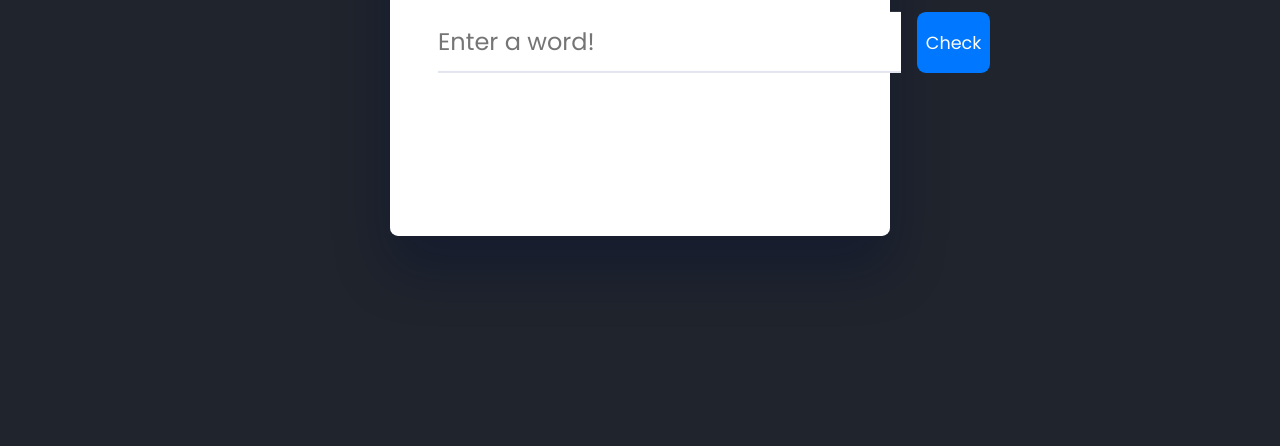
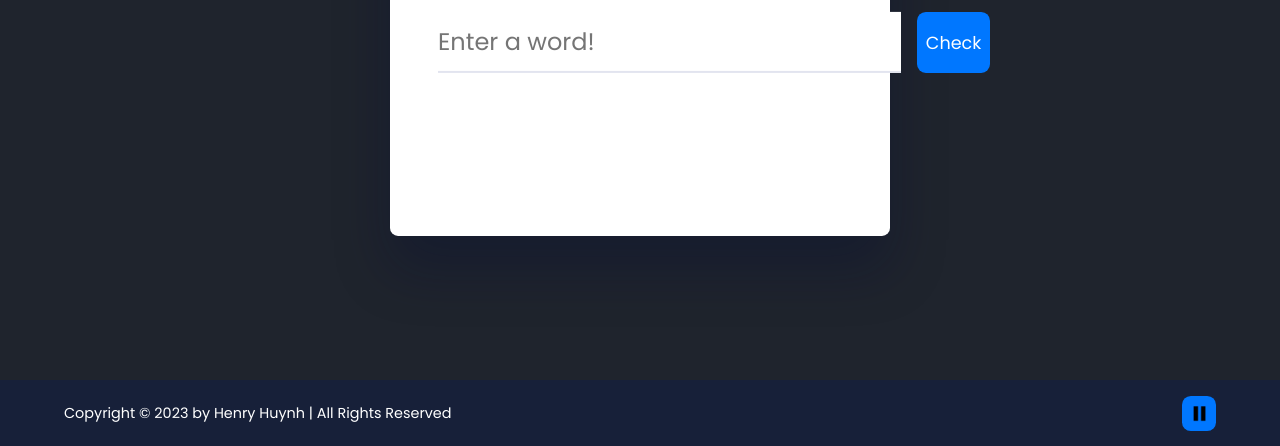
Before and after one commit to HenryQHuynh/palindromeChecker, a plain HTML site: page index.html in a window 1280 px wide. Shown: the part 354-800 px from the top of the page. Drawn offline with Linux system fonts and the light colour scheme.

Commit message:
Added in some royalty free music that can be played

```diff
--- a/index.html
+++ b/index.html
@@ -9,6 +9,7 @@
 </head>
 
 <body>
+   <section>
       <div class="container">
          <h2 class="app-title">Is it a Palindrome?</h2>
          <div class="input-wrapper">
@@ -17,5 +18,21 @@
          </div>
          <p id="result">Demo Text BB</p>
       </div>
+   </section>
+
+
+
+   <!-- footer design -->
+   <footer class="footer">
+      <div class="footer-text">
+         <p>Copyright &copy; 2023 by Henry Huynh | All Rights Reserved</p>
+      </div>
+
+      <div class="footer-music">
+         <audio id="music" src="assets/music/relaxing-light-background-116686.mp3" loop></audio>
+         <button id="playButton" class="play"></button>
+      </div>
+
+   </footer>
 </body>
 </html>
--- a/script.js
+++ b/script.js
@@ -2,6 +2,20 @@
 const button = document.querySelector("#btn");
 const inputText = document.querySelector("#input-text");
 const result = document.querySelector("#result");
+
+const music = document.querySelector("#music");
+const playButton = document.querySelector("#playButton");
+
+playButton.addEventListener("click", () => {
+   if (music.paused) {
+      music.play();
+      playButton.classList.remove("play");
+   } else {
+      music.pause();
+      playButton.classList.add("play");
+   }
+});
+
 
 // Adding Event Listener to Button
 button.addEventListener("click", () => {
--- a/styles.css
+++ b/styles.css
@@ -8,8 +8,25 @@
    font-family: 'Poppins', sans-serif;
 }
 
+html, body {
+   height: 100%;
+   margin: 0;
+   padding: 0;
+}
+
 body {
    background-color: #1f242d;
+   position: relative;
+   min-height: 100%;
+   padding-bottom: 4rem;
+   box-sizing: border-box;
+}
+
+body > section {
+   display: flex;
+   flex-direction: column;
+   justify-content: space-between;
+   min-height: 100vh;
 }
 
 .container {
@@ -66,7 +83,7 @@ p {
    font-size: 1.5rem;
    font-weight: 400;
    padding: 1em 0;
-   border-radius: 0.5em;
+   border-radius: 0.75rem;
    transition: 0.5s;
 }
 
@@ -85,6 +102,45 @@ p span {
    animation: pop 0.4s;
 }
 
+/* footer design */
+.footer {
+   position: fixed;
+   left: 0;
+   bottom: 0;
+   width: 100%;
+   padding: .5rem 5%;
+   background: #172039;
+   display: flex;
+   justify-content: space-between;
+   align-items: center;
+   flex-wrap: wrap;
+}
+
+.footer-text p {
+   font-size: .90rem;
+   color: #ffffff;
+}
+
+.footer-music {
+   position: relative;
+}
+
+#playButton {
+   width: 34px;
+   height: 30px;
+   background-color: #0077FF;
+   background-image: url('assets/img/play-regular-24.png');
+   align-items: center;
+   background-repeat: no-repeat;
+   background-size: cover;
+   cursor: pointer;
+}
+
+#playButton.play {
+   background-image: url('assets/img/pause-regular-24.png');
+   align-items: center;
+};
+
 @keyframes pop {
    0% {
       transform: scale(0);
```
Also changed, not shown: assets/img/pause-regular-24.png (added), assets/img/play-regular-24.png (added), 1 other file. Lines whose indentation alone changed are shown as unchanged.
